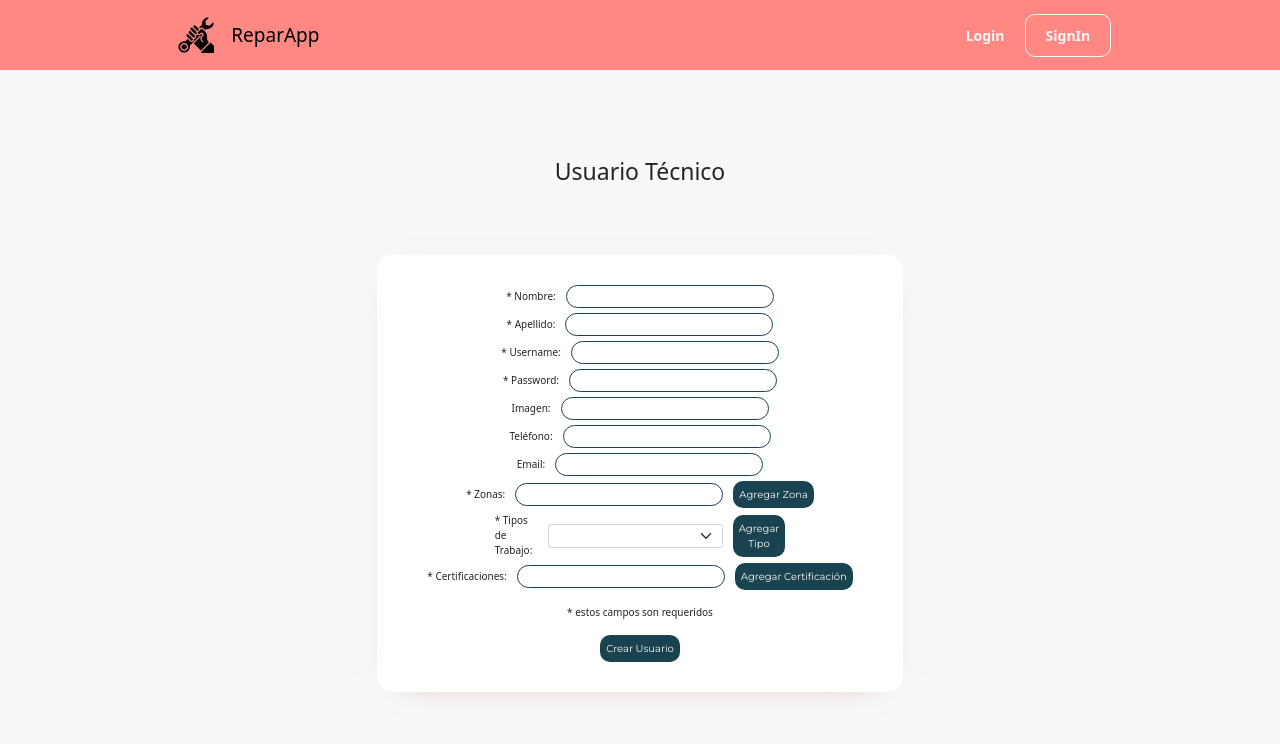
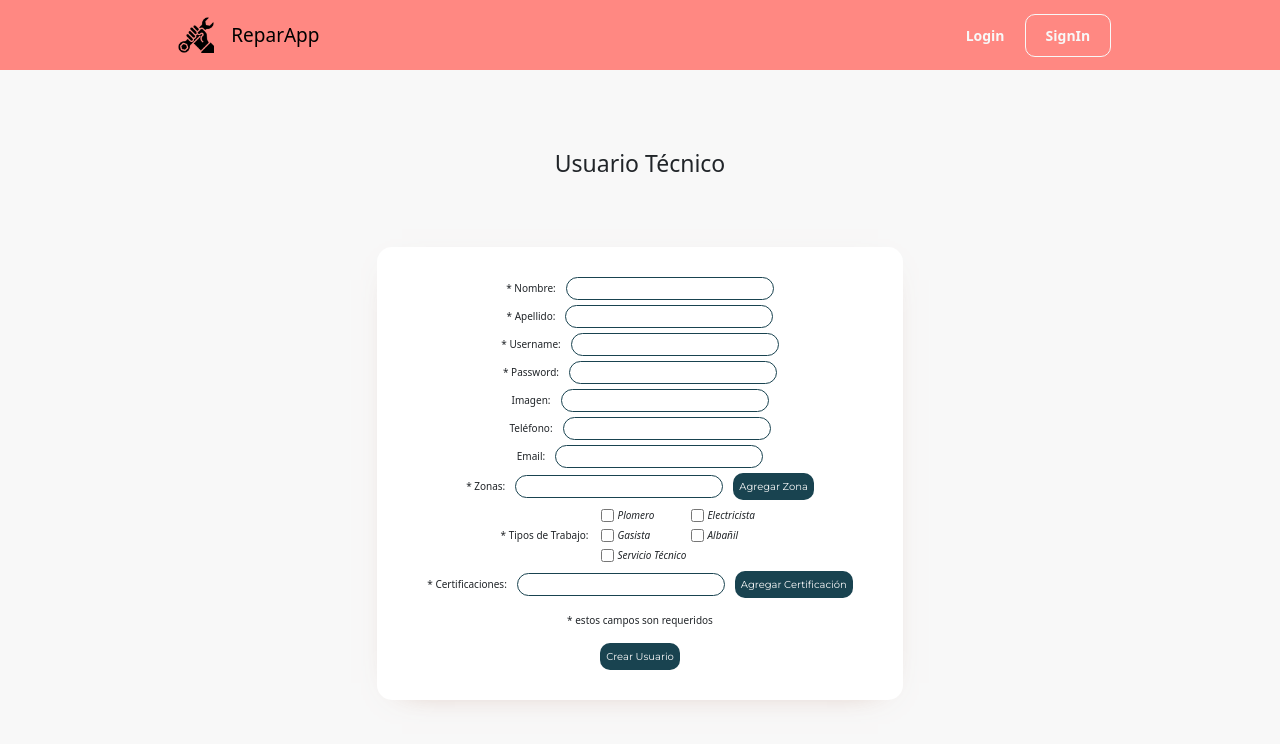
Before and after one commit to MacarenaZalazar/reparApp, a React (Create React App) app in the folder client/: page /signinTech in a window 1280 px wide. Shown: the top 744 px of the page. Built offline with nearby package versions, Linux system fonts and the light colour scheme.

Commit message:
Formulario User Tech

```diff
--- /dev/null
+++ b/client/src/components/Checkbox/Checkbox.jsx
@@ -0,0 +1,16 @@
+import { StyledDiv } from "./styledCheckbox";
+
+const Checkbox = ({ label, value, onChange }) => {
+  return (
+    <StyledDiv>
+      <label className="input">
+        <input type="checkbox" checked={value} onChange={onChange} />
+        <div className="label">
+          <p>{label}</p>
+        </div>
+      </label>
+    </StyledDiv>
+  );
+};
+
+export default Checkbox;
--- /dev/null
+++ b/client/src/components/Checkbox/styledCheckbox.js
@@ -0,0 +1,15 @@
+import styled from "styled-components";
+
+export const StyledDiv = styled.div`
+  width: 100%;
+  .input {
+    max-width: 10rem;
+    display: flex;
+    align-items: center;
+    gap: 0.3rem;
+  }
+  p {
+    font-size: 1rem;
+    font-style: italic;
+  }
+`;
--- a/client/src/components/FormUsers/FormFinalUser/FormFinalUser.jsx
+++ b/client/src/components/FormUsers/FormFinalUser/FormFinalUser.jsx
@@ -104,7 +104,7 @@ const FormFinalUser = () => {
           <Input error={input.errors.password}>
             <label>* Password:</label>
             <input
-              type="text"
+              type="password"
               name="password"
               autoComplete="off"
               value={input.password}
--- a/client/src/components/FormUsers/FormTechnicalUser/FormTechnicUser.jsx
+++ b/client/src/components/FormUsers/FormTechnicalUser/FormTechnicUser.jsx
@@ -1,7 +1,8 @@
-import { StyledDiv, Input, Form } from "../stylesFormUsers";
+import { StyledDiv, Input, Form, InputJobs } from "../stylesFormUsers";
 import { useState } from "react";
-import {jobs} from '../../../utils/mockData'
+import { jobs } from "../../../utils/mockData";
 import axios from "axios";
+import Checkbox from "../../Checkbox/Checkbox";
 
 const FormTechnicUser = () => {
   const [input, setInput] = useState({
@@ -58,6 +59,7 @@ const FormTechnicUser = () => {
   }
   function addZone(evento) {
     evento.preventDefault();
+    document.getElementsByClassName("zoneInput")[0].value = "";
     if (!input.workZones.includes(zone) && zone) {
       setInput({
         ...input,
@@ -70,22 +72,39 @@ const FormTechnicUser = () => {
     }
   }
   // Funcion para cambiar job y boton para añadir el array
-  function handleJobChange(evento) {
-    setJob(evento.target.value);
-  }
-  function addJob(evento) {
-    evento.preventDefault();
-    if (!input.jobTypes.includes(job) && job) {
+  // function handleJobChange(evento) {
+  //   setJob(evento.target.value);
+  // }
+
+  function addJob(job) {
+    if (input.jobTypes.includes(job)) {
+      const newFilter = input.jobTypes.filter((e) => e !== job);
+      setInput({
+        ...input,
+        jobTypes: newFilter,
+      });
+    } else {
       setInput({
         ...input,
         jobTypes: [...input.jobTypes, job],
       });
-      setJob("");
-    } else {
-      if (zone) alert("Ya existe");
-      else alert("No puede ser vacío");
     }
   }
+
+  // function addJob(evento) {
+  //   evento.preventDefault();
+  //   document.getElementsByClassName("jobInput")[0].value = "";
+  //   if (!input.jobTypes.includes(job) && job) {
+  //     setInput({
+  //       ...input,
+  //       jobTypes: [...input.jobTypes, job],
+  //     });
+  //     setJob("");
+  //   } else {
+  //     if (zone) alert("Ya existe");
+  //     else alert("No puede ser vacío");
+  //   }
+  // }
   // Funcion para cambiar certificaciones y boton para añadir el array
   function handleQualificationChange(evento) {
     setQualification(evento.target.value);
@@ -166,7 +185,7 @@ const FormTechnicUser = () => {
           <Input error={input.errors.password}>
             <label>* Password:</label>
             <input
-              type="text"
+              type="password"
               name="password"
               autoComplete="off"
               value={input.password}
@@ -206,6 +225,7 @@ const FormTechnicUser = () => {
           <Input error={input.errors.workZones}>
             <label>* Zonas:</label>
             <input
+              className="zoneInput"
               type="text"
               autoComplete="off"
               name="zone"
@@ -214,22 +234,23 @@ const FormTechnicUser = () => {
 
             <button onClick={(e) => addZone(e)}>Agregar Zona</button>
           </Input>
-          <Input error={input.errors.jobTypes}>
+          <InputJobs error={input.errors.jobTypes}>
             <label>* Tipos de Trabajo:</label>
-            <select className="form-select" name="job" id="">
-              <option onChange={handleJobChange} value=""></option>
-              {jobs.map((j, idx)=>{
-                return <option value={j} key={idx}>{j}</option>
-              })}
-            </select>
-            {/* <input
-              type="text"
-              autoComplete="off"
-              name="job"
-              onChange={handleJobChange}
-            /> */}
-            <button onClick={(e) => addJob(e)}>Agregar Tipo</button>
-          </Input>
+            <div className="gridJobs">
+              {jobs &&
+                jobs.map((j, idx) => {
+                  return (
+                    <div>
+                      <Checkbox
+                        key={idx}
+                        label={j}
+                        onChange={() => addJob(j)}
+                      />
+                    </div>
+                  );
+                })}
+            </div>
+          </InputJobs>
           <Input error={input.errors.qualifications}>
             <label>* Certificaciones:</label>
             <input
--- a/client/src/components/FormUsers/stylesFormUsers.js
+++ b/client/src/components/FormUsers/stylesFormUsers.js
@@ -23,6 +23,7 @@ button {
 
     :hover {
       background-color: #ff8882;
+    }
   }
 `;
 
@@ -53,3 +54,15 @@ export const Input = styled.div`
     outline: none;
   }
 `;
+export const InputJobs = styled.div`
+  display: flex;
+  justify-content: center;
+  align-items: center;
+  gap: 1rem;
+  .gridJobs {
+    display: grid;
+    grid-template-columns: 1fr 1fr;
+    grid-gap: 0.5rem;
+    padding: 0.3rem;
+  }
+`;
```
Also changed, not shown: 1 other file (tests, documents, lock files or other folders). Lines whose indentation alone changed are shown as unchanged.
